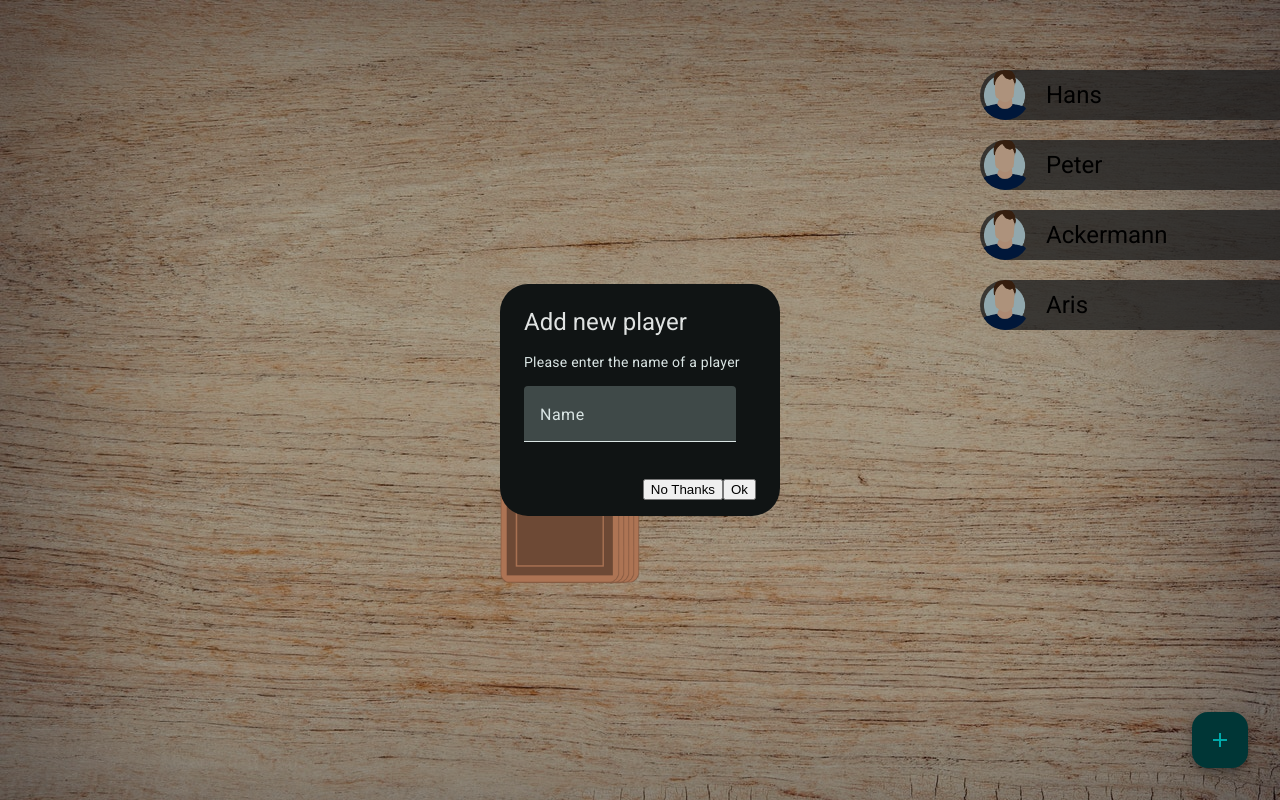
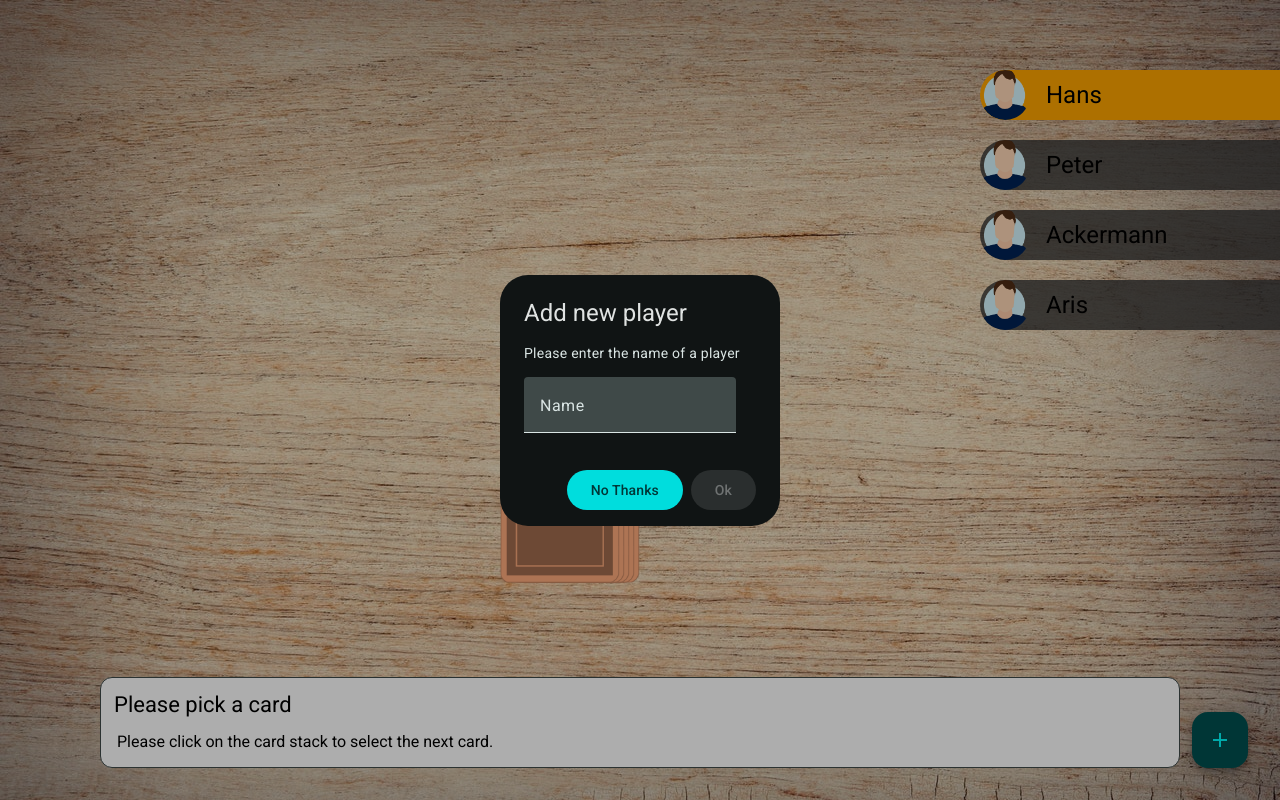
Before and after one commit to Arisk977/ring-of-fire, an Angular app: page /game in a window 1280 px wide. Both pictures are taken after a click on the button "add". Built offline with nearby package versions, Linux system fonts and the light colour scheme.

Commit message:
first playable version

```diff
--- a/src/app/dialog-add-player/dialog-add-player.component.html
+++ b/src/app/dialog-add-player/dialog-add-player.component.html
@@ -7,6 +7,6 @@
   </mat-form-field>
 </mat-dialog-content>
 <mat-dialog-actions>
-  <button mat-button (click)="onNoClick()">No Thanks</button>
-  <button mat-button [mat-dialog-close]="" cdkFocusInitial>Ok</button>
+  <button mat-flat-button (click)="onNoClick()">No Thanks</button>
+  <button mat-flat-button [disabled]="name.length == 0" [mat-dialog-close]="name" cdkFocusInitial>Ok</button>
 </mat-dialog-actions>
--- a/src/app/dialog-add-player/dialog-add-player.component.ts
+++ b/src/app/dialog-add-player/dialog-add-player.component.ts
@@ -4,18 +4,24 @@
 import { MatDialogModule } from '@angular/material/dialog';
 import { MatFormField } from '@angular/material/form-field';
 import { MatInputModule } from '@angular/material/input';
+import { MatDialogRef } from '@angular/material/dialog';
+import { MatButtonModule } from '@angular/material/button';
 
 @Component({
   selector: 'app-dialog-add-player',
-  imports: [CommonModule, FormsModule, MatDialogModule, MatFormField, MatInputModule
+  imports: [CommonModule, FormsModule, MatDialogModule, MatFormField, MatInputModule, MatButtonModule
   ],
   templateUrl: './dialog-add-player.component.html',
   styleUrl: './dialog-add-player.component.scss'
 })
+
 export class DialogAddPlayerComponent {
 name:string = '';
 
-onNoClick(){
+constructor(public dialogRef: MatDialogRef<DialogAddPlayerComponent>){
 
 }
+onNoClick(){
+  this.dialogRef.close();
 }
+}
--- /dev/null
+++ b/src/app/game-info/game-info.component.html
@@ -0,0 +1,6 @@
+<mat-card  appearance="outlined">
+    <mat-card-title>{{ card ? title : 'Please pick a card' }}</mat-card-title>
+    <mat-card-content>
+        {{ card ? description : 'Please click on the card stack to select the next card.' }}
+    </mat-card-content>
+</mat-card>
--- /dev/null
+++ b/src/app/game-info/game-info.component.scss
@@ -0,0 +1,13 @@
+mat-card {
+    @media (max-width: 720px) {
+        min-height: 120px;
+    }
+}
+
+mat-card{
+    background-color: white;
+}
+
+mat-card-title{
+    padding: 13px;
+}
--- /dev/null
+++ b/src/app/game-info/game-info.component.ts
@@ -0,0 +1,43 @@
+import { CommonModule } from '@angular/common';
+import { Component } from '@angular/core';
+import { OnChanges, Input} from '@angular/core';
+import {MatCardModule} from '@angular/material/card';
+
+
+@Component({
+  selector: 'app-game-info',
+  imports: [CommonModule, MatCardModule],
+  templateUrl: './game-info.component.html',
+  styleUrl: './game-info.component.scss'
+})
+export class GameInfoComponent implements OnChanges{
+  cardAction = [
+    { title: 'Waterfall', description: 'Everyone has to start drinking at the same time. As soon as player 1 stops drinking, player 2 may stop drinking. Player 3 may stop as soon as player 2 stops drinking, and so on.' },
+    { title: 'You', description: 'You decide who drinks' },
+    { title: 'Me', description: 'Congrats! Drink a shot!' },
+    { title: 'Category', description: 'Come up with a category (e.g. Colors). Each player must enumerate one item from the category.' },
+    { title: 'Bust a jive', description: 'Player 1 makes a dance move. Player 2 repeats the dance move and adds a second one. ' },
+    { title: 'Chicks', description: 'All girls drink.' },
+    { title: 'Heaven', description: 'Put your hands up! The last player drinks!' },
+    { title: 'Mate', description: 'Pick a mate. Your mate must always drink when you drink and the other way around.' },
+    { title: 'Thumbmaster', description: '' },
+    { title: 'Men', description: 'All men drink.' },
+    { title: 'Quizmaster', description: '' },
+    { title: 'Never have i ever...', description: 'Say something you nnever did. Everyone who did it has to drink.' },
+    { title: 'Rule', description: 'Make a rule. Everyone needs to drink when he breaks the rule.' },
+  ];
+
+  title = '';
+  description = '';
+
+  @Input()card: string | undefined = '';
+
+  ngOnChanges(): void {
+    if (this.card) {
+      console.log('Current card is:', this.card);
+      let cardNumber = +this.card.split('_')[1];
+      this.title = this.cardAction[cardNumber - 1].title;
+      this.description = this.cardAction[cardNumber - 1].description;
+    }
+  }
+}
--- a/src/app/game/game.component.html
+++ b/src/app/game/game.component.html
@@ -1,5 +1,6 @@
 <app-player *ngFor="let player of game.players; let i = index;"
 [ngStyle]="{'top.px': 70+ (i * 70)}"
+[playerActive]="i == game.currentPlayer"
 [name]="player"
 class="player-position"></app-player>
 
@@ -19,3 +20,5 @@
 <button mat-fab color="primary" (click)="openDialog()" class="btn-add">
     <mat-icon>add</mat-icon>
   </button>
+
+  <app-game-info [card]="currentCard" class="pin-bottom"></app-game-info>
--- a/src/app/game/game.component.ts
+++ b/src/app/game/game.component.ts
@@ -9,15 +9,17 @@
 import { MatFormFieldModule } from '@angular/material/form-field';
 import { FormsModule } from '@angular/forms';
 import { MatDialog } from '@angular/material/dialog';
+import { GameInfoComponent } from '../game-info/game-info.component';
 
 @Component({
   selector: 'app-game',
   standalone: true,
   imports: [CommonModule, PlayerComponent, MatButtonModule, MatIconModule, MatDialogModule,
-     MatFormFieldModule, FormsModule],
+     MatFormFieldModule, FormsModule, GameInfoComponent],
   templateUrl: './game.component.html',
   styleUrl: './game.component.scss',
 })
+
 export class GameComponent implements OnInit {
   pickCardAnimation = false;
   currentCard: string | undefined= '';
@@ -36,10 +38,8 @@
     this.currentCard = this.game.stack.pop();
     this.pickCardAnimation = true;
 
-    console.log('game is: ', this.game);
-    console.log('new card: ' + this.currentCard);
-
-
+    this.game.currentPlayer++;
+    this.game.currentPlayer = this.game.currentPlayer % this.game.players.length;
 
     setTimeout(() => {
       if(this.currentCard){this.game.playedCards.push(this.currentCard);}
@@ -56,8 +56,10 @@
   openDialog(): void {
     const dialogRef = this.dialog.open(DialogAddPlayerComponent);
 
-    dialogRef.afterClosed().subscribe(() => {
-      console.log('The dialog was closed');
+
+    dialogRef.afterClosed().subscribe((result:string) => {
+      if(result && result.length > 0){
+      this.game.players.push(result);}
     });
   }
 
--- a/src/app/player/player.component.html
+++ b/src/app/player/player.component.html
@@ -1,4 +1,4 @@
-<div class="player">
+<div class="player" [class.player-active]="playerActive">
     <img src="assets/img/profile/1.webp" alt="">
     <span>{{name}}</span>
 </div>
--- a/src/app/player/player.component.ts
+++ b/src/app/player/player.component.ts
@@ -10,4 +10,5 @@
 export class PlayerComponent {
 
   @Input()name:string = '';
+  @Input()playerActive:boolean = false;
 }
```
